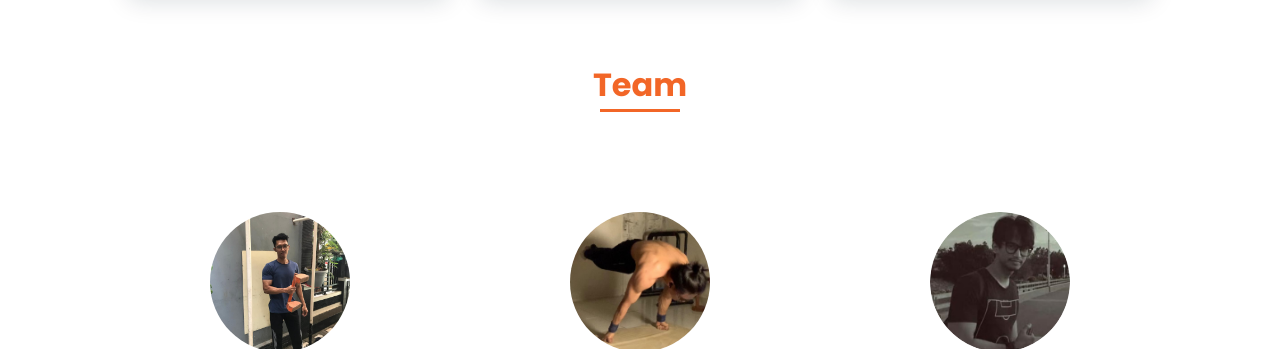
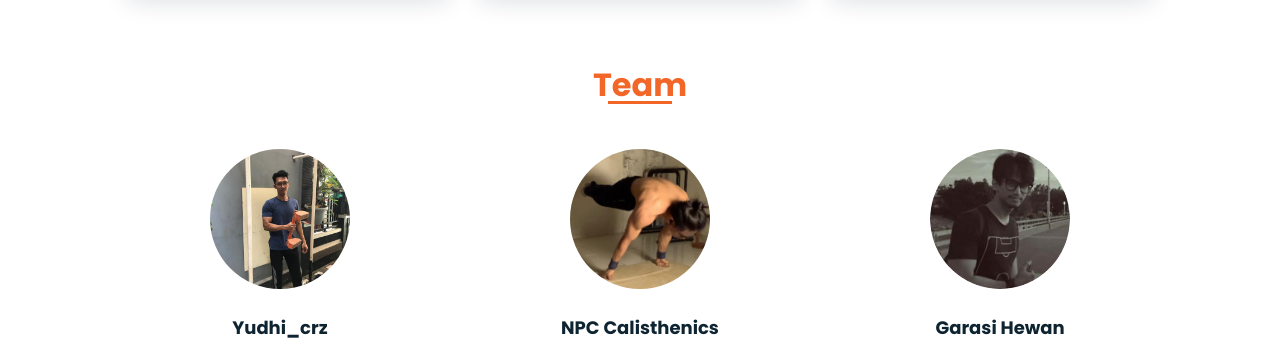
Before and after one commit to YudhiGiyantoro/tugasrida, a plain HTML site: page index.html in a window 1280 px wide. Shown: the part 2862-3211 px from the top of the page. Drawn offline with nearby package versions, Linux system fonts and the light colour scheme; some packages are replaced by stand-ins of ours; a script that the page names is missing.

Commit message:
Update index.html

```diff
--- a/index.html
+++ b/index.html
@@ -197,7 +197,8 @@
             <!--===== CONTACT =====-->
                 <section id="tentang">
 
-  <h2 class="section-title">Team</h2>
+  <h2 class="section-titlesss">Team</h2>
+
 
     <div class="containers">
       <div class="boxs">
```
